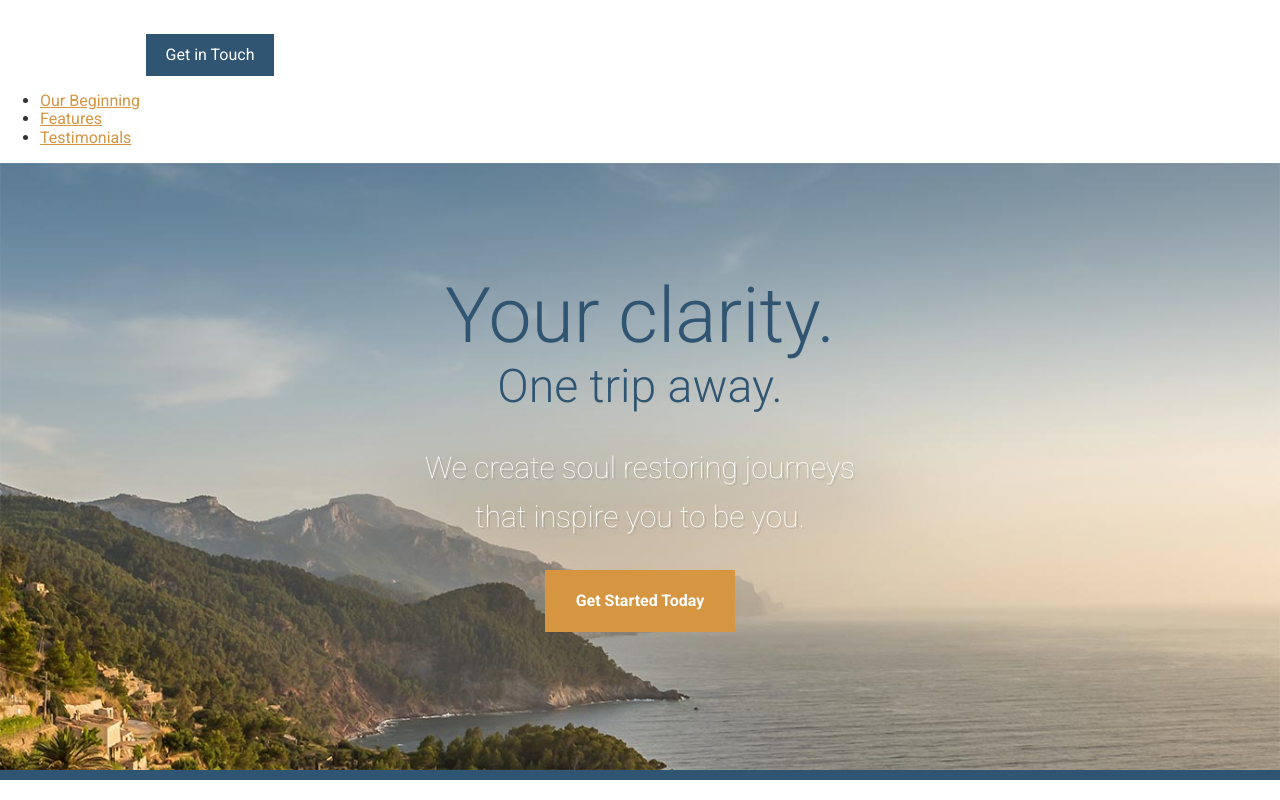
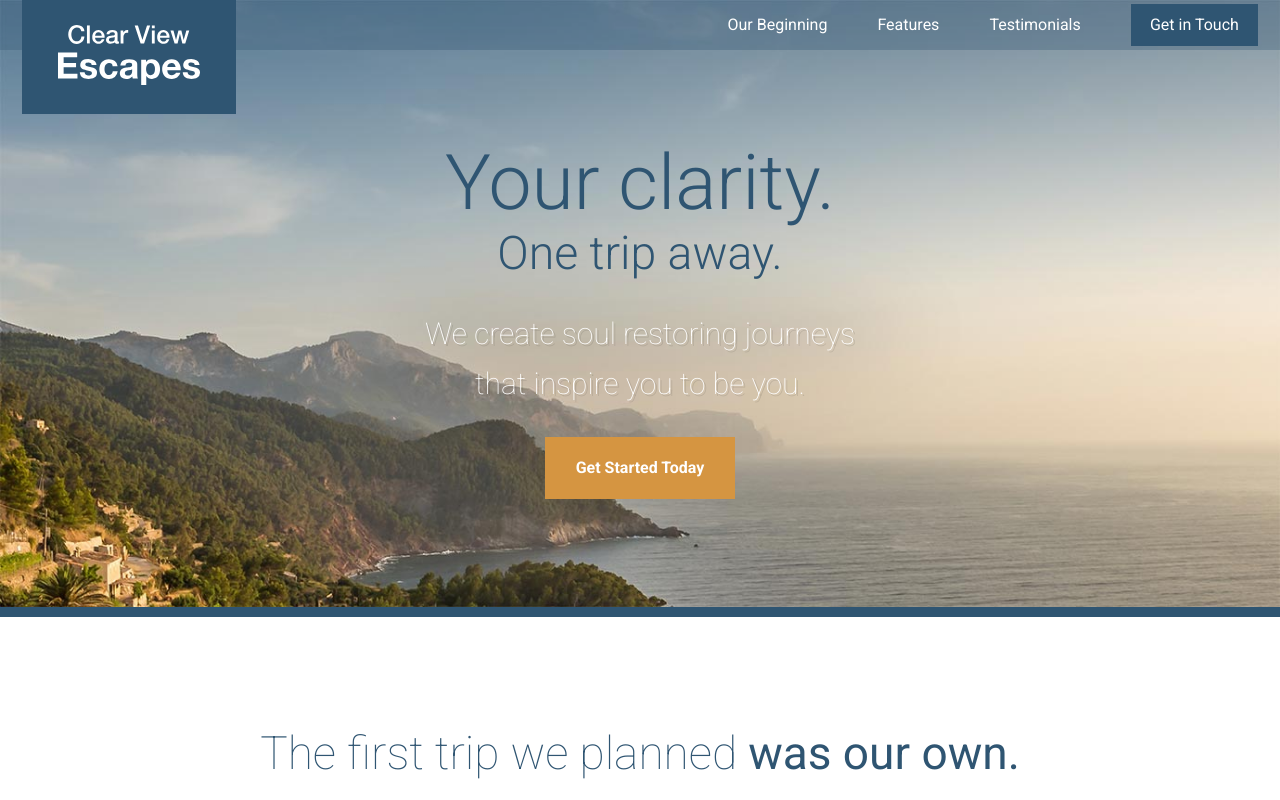
Before and after one commit to taschenbilly/travel-site-2, a plain HTML site: page app/index.html in a window 1280 px wide. Shown: the top 800 px of the page. Drawn offline with Linux system fonts and the light colour scheme.

Commit message:
Header first steps

```diff
--- a/app/assets/styles/main.scss
+++ b/app/assets/styles/main.scss
@@ -11,6 +11,7 @@
 @use 'modules/page-section';
 @use 'modules/section-title';
 @use 'modules/site-footer';
+@use 'modules/site-header';
 @use 'modules/testimonial';
 @use 'modules/typography';
 @use 'modules/wrapper';
--- a/app/assets/styles/modules/_large-hero.scss
+++ b/app/assets/styles/modules/_large-hero.scss
@@ -14,6 +14,7 @@
   &__text-content {
     position: absolute;
     text-align: center;
+    padding-top: 60px;
   }
 
   &__title {
--- /dev/null
+++ b/app/assets/styles/modules/_site-header.scss
@@ -0,0 +1,75 @@
+@use '../base/mixins';
+
+.site-header {
+    position: absolute;
+    width: 100%;
+    z-index: 2;
+
+
+
+    @include mixins.respond(md) {
+        background: rgba(47,85,114, .3);
+    }
+
+    &__logo {
+        position: absolute;
+        background: var(--clr-blue);
+        padding: 13px 29px;
+
+        top: 0;
+        left: 50%;
+        transform: translateX(-50%);
+
+        @include mixins.respond(md) {
+            left: auto;
+            transform: translateX(0);
+            padding: 25px 36px;
+
+        }
+
+    }
+
+    &__flex-container {
+        display: flex;
+        justify-content: flex-end;
+        align-items: center;
+
+        ul {
+            display: flex;
+            gap: 50px;
+            list-style: none;
+            padding-right: 50px;
+
+            a {
+                text-decoration: none;
+                color: #FFF;
+
+            }
+
+        }
+    }
+
+    &__menu-content {
+        display: none;
+
+        @include mixins.respond(md) {
+            display: block;
+        }
+
+    }
+
+    &__menu-icon {
+        width: 20px;
+        height: 20px;
+        background: #FFF;
+        position: absolute;
+        top: 10px;
+        right: 10px;
+
+        @include mixins.respond(md) {
+            display: none;
+        }
+
+    }
+
+}
--- a/app/index.html
+++ b/app/index.html
@@ -9,16 +9,23 @@
   <meta name="description" content="Your clarify. One trip away. We create soul restoring journeys that inspire you to be you.">
 </head>
 <body>
-  <header>
+  <header class="site-header">
+    <div class="wrapper">
+      <div class="site-header__logo">
         <img src="assets/images/icons/clear-view-escapes.svg">
-    <a href="#" class="btn">Get in Touch</a>
-    <nav>
+      </div>
+      <div class="site-header__menu-icon"></div>
+        <div class="site-header__menu-content">
+          <nav class="site-header__flex-container">
             <ul>
               <li><a href="#our-beginning">Our Beginning</a></li>
               <li><a href="#features">Features</a></li>
               <li><a href="#testimonials">Testimonials</a></li>
             </ul>
+            <a href="#" class="btn">Get in Touch</a>
           </nav>
+        </div>
+    </div>
   </header>
 
   <div class="large-hero">
```
Also changed, not shown: app/assets/styles/styles.css, 1 other file. Lines whose indentation alone changed are shown as unchanged.
